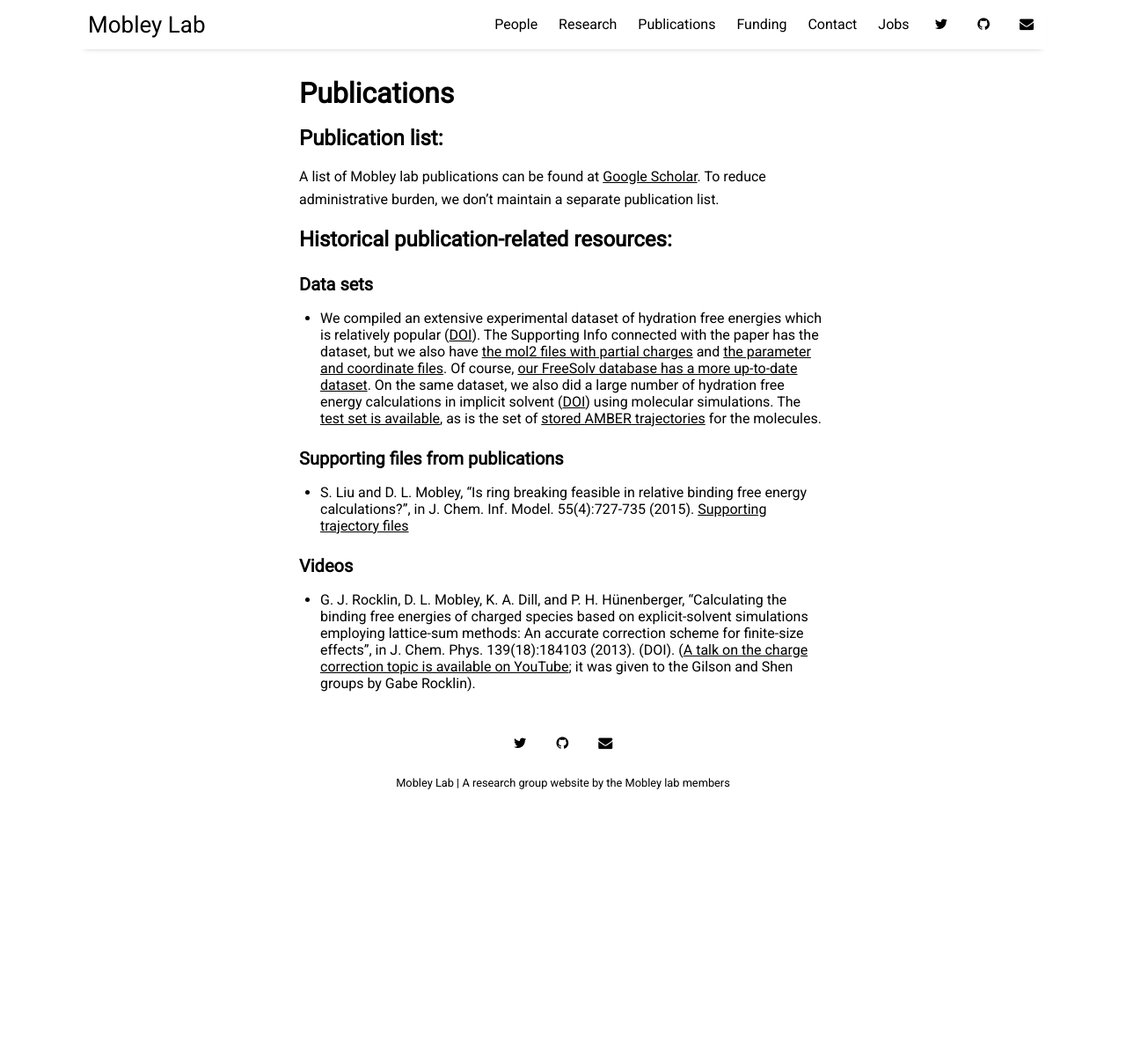
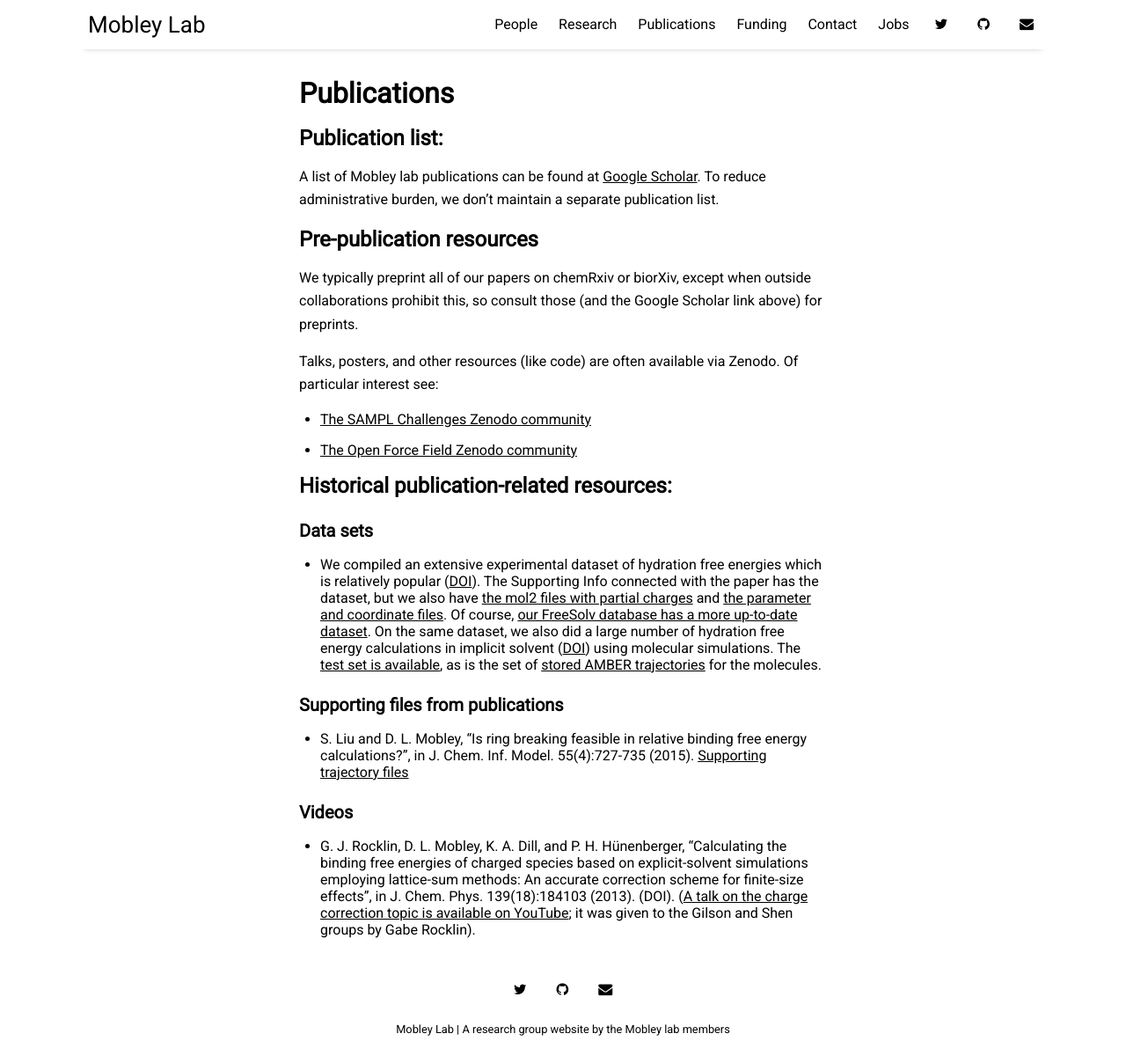
Before and after one commit to MobleyLab/mobleylab.org, a Jekyll site: the page built from pages/publications.md, in a window 1280 px wide and 1208 px high. Shown: the whole window at 88% size. Built offline with Jekyll 4.4.1, drawn with Linux system fonts in a browser that asks for light colours; nearby versions of some CDN libraries.

Commit message:
Add Zenodo links to publication page

```diff
--- a/pages/publications.md
+++ b/pages/publications.md
@@ -8,6 +8,14 @@ permalink: /publications
 ## Publication list:
 
 A list of Mobley lab publications can be found at [Google Scholar](https://scholar.google.com/citations?user=k4Q4JN8AAAAJ&hl=en). To reduce administrative burden, we don't maintain a separate publication list.
+
+## Pre-publication resources
+
+We typically preprint all of our papers on chemRxiv or biorXiv, except when outside collaborations prohibit this, so consult those (and the Google Scholar link above) for preprints.
+
+Talks, posters, and other resources (like code) are often available via Zenodo. Of particular interest see:
+- [The SAMPL Challenges Zenodo community](https://zenodo.org/communities/sampl/)
+- [The Open Force Field Zenodo community](https://zenodo.org/communities/openforcefield?page=1&size=20)
 
 ## Historical publication-related resources:
 
```
